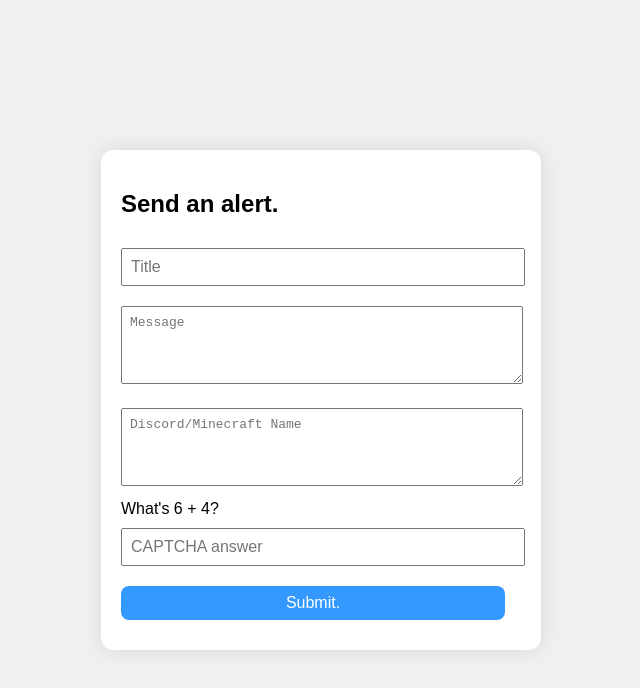
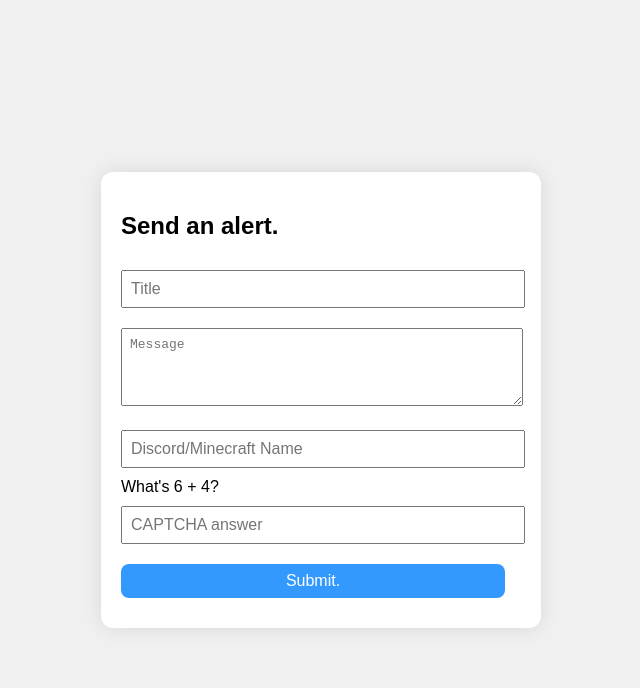
Before and after one commit to truevanillamc/truevanillamc.github.io, a plain HTML site: page alert/index.html in a window 1280 px wide. Shown: the whole page, without its empty margins (319-959 px from the left). Drawn offline with Linux system fonts and the light colour scheme.

Commit message:
Update index.html

```diff
--- a/alert/index.html
+++ b/alert/index.html
@@ -48,7 +48,7 @@
     <h2>Send an alert.</h2>
     <input id="title" placeholder="Title" required />
     <textarea id="msg" rows="4" placeholder="Message" required></textarea>
-    <textarea id="name" rows="4" placeholder="Discord/Minecraft Name" required></textarea>
+    <input id="name" placeholder="Discord/Minecraft Name" required></textarea>
     <div id="captcha"></div>
     <input id="captcha-answer" placeholder="CAPTCHA answer" />
     <button onclick="submitMsg()">Submit.</button>
```
